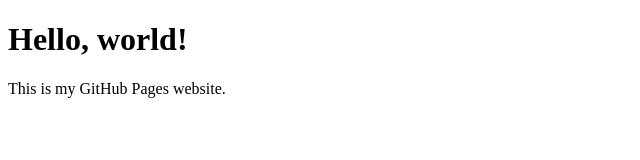
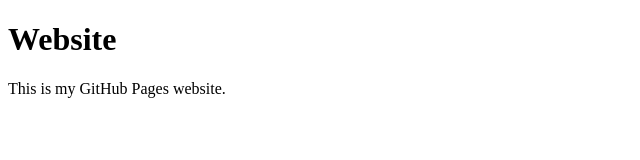
Before and after one commit to peter-psiaki/peter-psiaki.github.io, a plain HTML site: page index.html in a window 1280 px wide. Shown: the whole page, without its empty margins (0-640 px from the left). Drawn offline with Linux system fonts and the light colour scheme.

Commit message:
Update index.html

```diff
--- a/index.html
+++ b/index.html
@@ -4,7 +4,7 @@
   <title>My Site</title>
 </head>
 <body>
-  <h1>Hello, world!</h1>
+  <h1>Website</h1>
   <p>This is my GitHub Pages website.</p>
 </body>
 </html>
```
